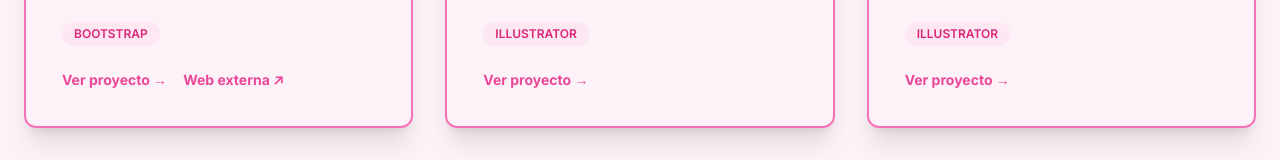
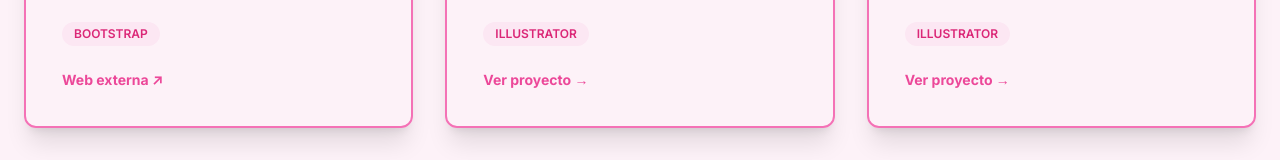
Before and after one commit to analopez03/Portfolio, a Nuxt app in the folder portfolio/: page / in a window 1280 px wide. Shown: the part 2875-3035 px from the top of the page. Built offline with nearby package versions, Linux system fonts and the light colour scheme.

Commit message:
feat(Newproject): display modification

```diff
--- a/portfolio/app/components/CardProject.vue
+++ b/portfolio/app/components/CardProject.vue
@@ -39,10 +39,12 @@ defineProps<{
 
       <div class="flex items-center gap-4 mt-auto">
         <NuxtLink
+          v-if="!project.link"
           :to="`/project/${project.id}`"
           class="text-pink-500 font-bold hover:underline text-sm flex"
-          >Ver proyecto →</NuxtLink
         >
+          Ver proyecto →
+        </NuxtLink>
 
         <a
           v-if="project.link"
```
